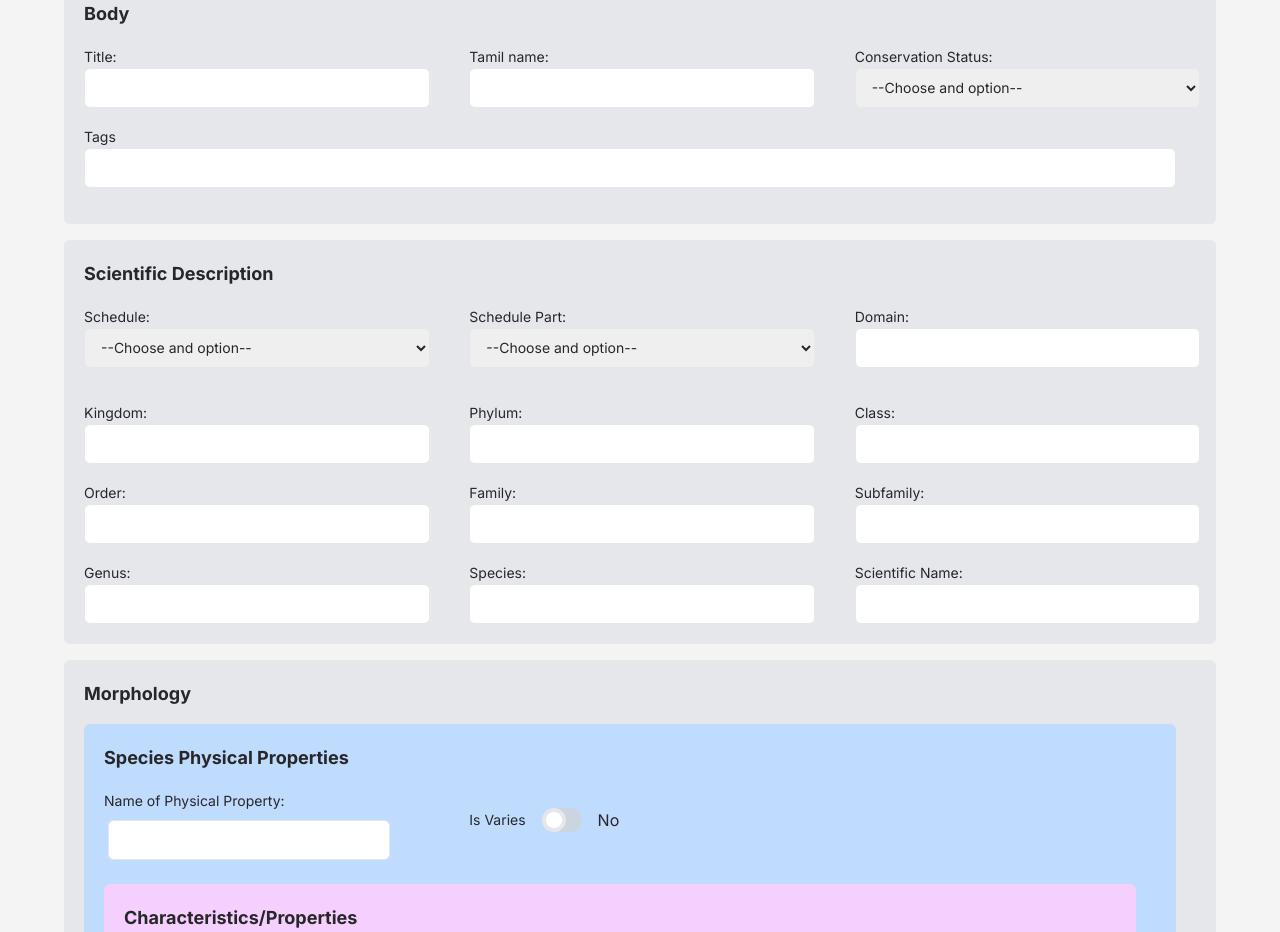
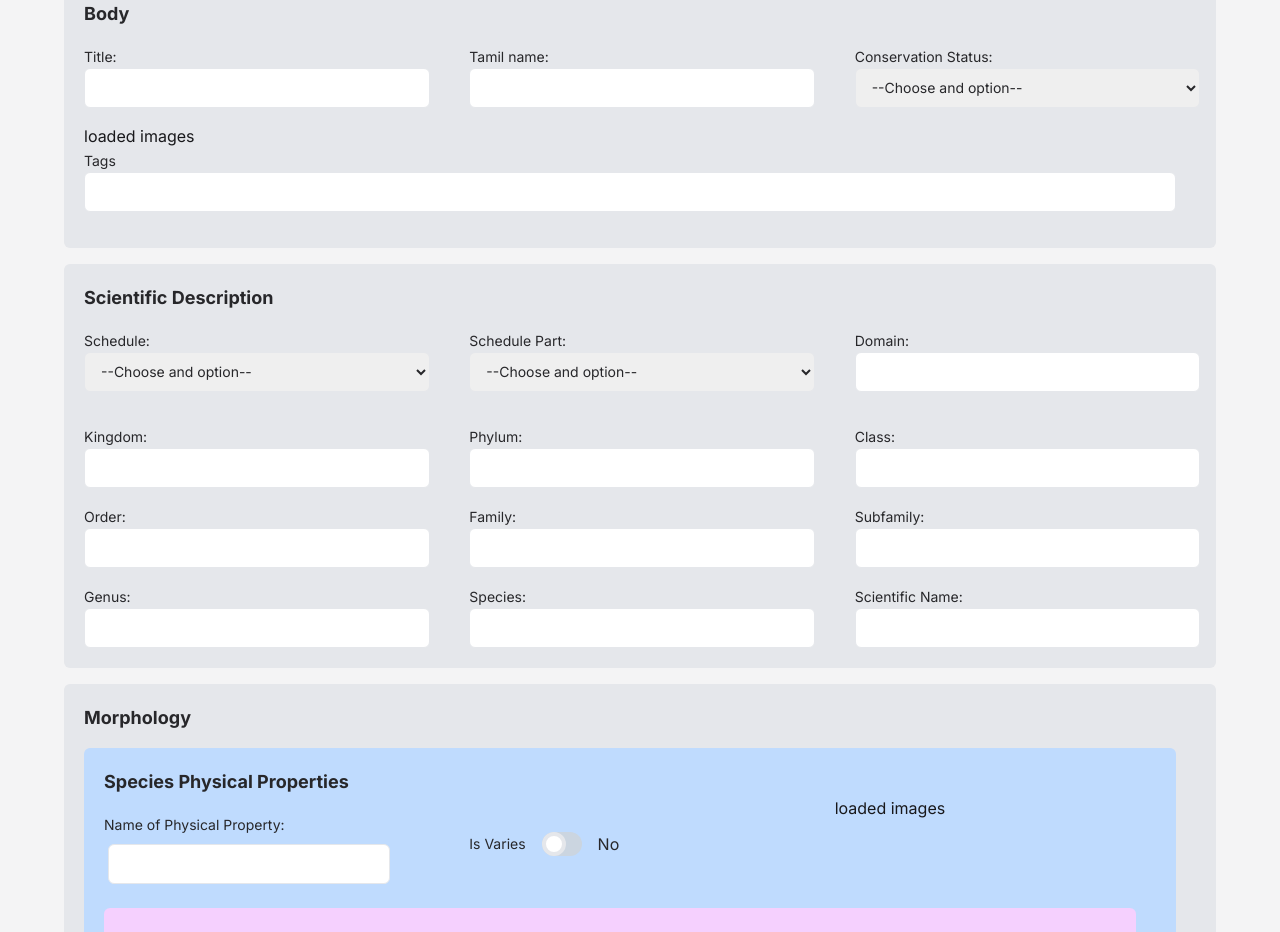
Before and after one commit to balajidinesh/aiwc-data-collect, a Next.js app: page /createSpecies in a window 1280 px wide. Shown: the part 200-1132 px from the top of the page. Built offline with nearby package versions, Linux system fonts and the light colour scheme.

Commit message:
added modified changes and not included schema change

```diff
--- a/src/app/createSpecies/CreateSpeciesForm.tsx
+++ b/src/app/createSpecies/CreateSpeciesForm.tsx
@@ -24,6 +24,7 @@ import {
 } from "../../../models/IntefacesAndOptions/DefaultValues";
 import {DefaultEmptyPartValues} from "../../../models/IntefacesAndOptions/DefaultValues";
 import {DefaultEmptyArticleValues} from "../../../models/IntefacesAndOptions/DefaultValues";
+import ImageInput from "@/components/imageComponents/ImageInput";
 // import {slice} from "lodash";
 
 export const revalidate = 0;
@@ -79,6 +80,10 @@ const CreateSpeciesForm: React.FC<CreateSpeciesFormProps> = ({isInEdit=false,def
 
         return [];
     };
+
+    const handleImagesChange = (value : string) => {
+        setValue('body.mainImageUrls', value);
+    }
     const handleTagsChange = (value: string[]) => {
         // console.log("u")
         setValue('body.tags', value);
@@ -120,9 +125,10 @@ const CreateSpeciesForm: React.FC<CreateSpeciesFormProps> = ({isInEdit=false,def
     const onSubmit = async (formData: any) => {
         try {
             console.log(formData)
-            // await submitSpecies(formData,idofEdit);
+            await submitSpecies(formData,idofEdit);
             //
-            // router.replace('/');
+            router.replace('/');
+            router.refresh();
             // await router.reload()
         } catch (error) {
             console.error('Error connecting to MongoDB:', error);
@@ -147,8 +153,8 @@ const CreateSpeciesForm: React.FC<CreateSpeciesFormProps> = ({isInEdit=false,def
                         ) : null}
                     </div>
                 ))}
-
             </div>
+                <ImageInput name={"body.mainImageUrls"} labelName={"Uploaded Images"} inState={isInEdit} defValues={isInEdit ?( defValues.body.mainImageUrls ?? []) : []} onImagesChange={handleImagesChange}/>
                 <TagInput inState={isInEdit} defValues={isInEdit ?( defValues?.body?.tags ?? []) : []} onTagsChange={handleTagsChange} name={'body.tags'} labelName={'Tags'}/>
             </SectionWrapper>
 
@@ -171,7 +177,7 @@ const CreateSpeciesForm: React.FC<CreateSpeciesFormProps> = ({isInEdit=false,def
                                 />
                             )
                             //     : field.type === 'dropdown' ? (
-                            //     <LabelAndDropdown label={field.label} name={field.name} options={field.options}
+                            //     <LabelAndDropdown label={field.label} name={field.name} options={field}
                             //                       register={register} required={field.required} defaultValue={isInEdit ? getNestedValue(defValues,field.name) : '' } onChange={()=>{}}/>
                             // )
                                 : null}
--- a/src/components/imageComponents/ImageInput.tsx
+++ b/src/components/imageComponents/ImageInput.tsx
@@ -23,6 +23,7 @@ const ImageInput: React.FC<ImageInputProps> = ({
 
     return (
         <div>
+            <p>loaded images</p>
             {/* Your ImageInput component JSX goes here */}
             {/* For now, let's keep it empty */}
         </div>
--- a/src/components/parts/PartContainer.tsx
+++ b/src/components/parts/PartContainer.tsx
@@ -84,6 +84,7 @@ const PartContainer: React.FC<PartContainerProps> = ({defValues,inState ,onListC
                         isVaries: true , // If the same part or mark varies significantly due to constraints like age, puberty, gender
                         variedBy: "" , // Attribute by which it varies (e.g., SexMale)
                         typeDetails: [],
+                        imageUrls: "",
                         identifications: {
                             visualMarks: "", // Pattern, scales, color
                             description: "", // Descriptive text of the pattern
--- a/src/components/parts/PartDetailsForm.tsx
+++ b/src/components/parts/PartDetailsForm.tsx
@@ -9,6 +9,7 @@ import TagInput from "@/components/TagInput";
 import TypeContainer from "@/components/TypeDetails/typeContainer";
 import {LabelAndDescription} from "@/components/non form ui/Description";
 import SwitchToggle from "@/components/SwitchToggle";
+import ImageInput from "@/components/imageComponents/ImageInput";
 
 
 export interface partDetailsFormProps {
@@ -22,6 +23,7 @@ const PartDetailsForm: React.FC<partDetailsFormProps> = ({ onEdit, defValues, on
     const [typeName, setTypeName] = useState( defValues.typeName );
     const [isVaries, setIsVaries] = useState<boolean>( defValues.isVaries );
     const [variedBy, setVariedBy] = useState( defValues.variedBy );
+    const [imageUrls, setImageUrls] = useState(defValues.imageUrls);
     const [typeDetails, setTypeDetails] = useState<TypeDetailsProps[]>( defValues.typeDetails);
     const [visualMarks, setVisualMarks] = useState(defValues.identifications.visualMarks );
     const [description, setDescription] = useState(defValues.identifications.description );
@@ -34,6 +36,7 @@ const PartDetailsForm: React.FC<partDetailsFormProps> = ({ onEdit, defValues, on
             setTypeName(defValues.typeName);
             setIsVaries(defValues.isVaries);
             setVariedBy(defValues.variedBy);
+            setImageUrls(defValues.imageUrls);
             setTypeDetails(defValues.typeDetails);
             setVisualMarks(defValues.identifications.visualMarks);
             setDescription(defValues.identifications.description);
@@ -49,6 +52,7 @@ const PartDetailsForm: React.FC<partDetailsFormProps> = ({ onEdit, defValues, on
         setTypeName("");
         setIsVaries(false);
         setVariedBy("");
+        setImageUrls("");
         setTypeDetails([]);
         setVisualMarks("");
         setDescription("");
@@ -67,6 +71,7 @@ const PartDetailsForm: React.FC<partDetailsFormProps> = ({ onEdit, defValues, on
                 typeName :typeName,
                 isVaries:isVaries,
                 variedBy : isVaries ? variedBy : '',
+                imageUrls: "",
                 typeDetails : [...typeDetails],
                 identifications: {
                     visualMarks:visualMarks,
@@ -98,6 +103,8 @@ const PartDetailsForm: React.FC<partDetailsFormProps> = ({ onEdit, defValues, on
                 <LabelAndTextInput label="Name of Physical Property" value={typeName} onChange={setTypeName}></LabelAndTextInput>
                 <SwitchToggle id="partvaries" label="Is Varies" value={isVaries} onChange={setIsVaries}></SwitchToggle>
                 {isVaries && (<LabelAndTextInput label="Varied By" value={variedBy} onChange={setVariedBy}></LabelAndTextInput>)}
+                <ImageInput labelName={"Image of Physical Property"} inState={true} defValues={onEdit
+                    ? defValues.imageUrls : imageUrls }  name={"imageUrls"} onImagesChange={setImageUrls}></ImageInput>
             </div>
 
             {/* Leave imageUrls for now - TODO */}
```
